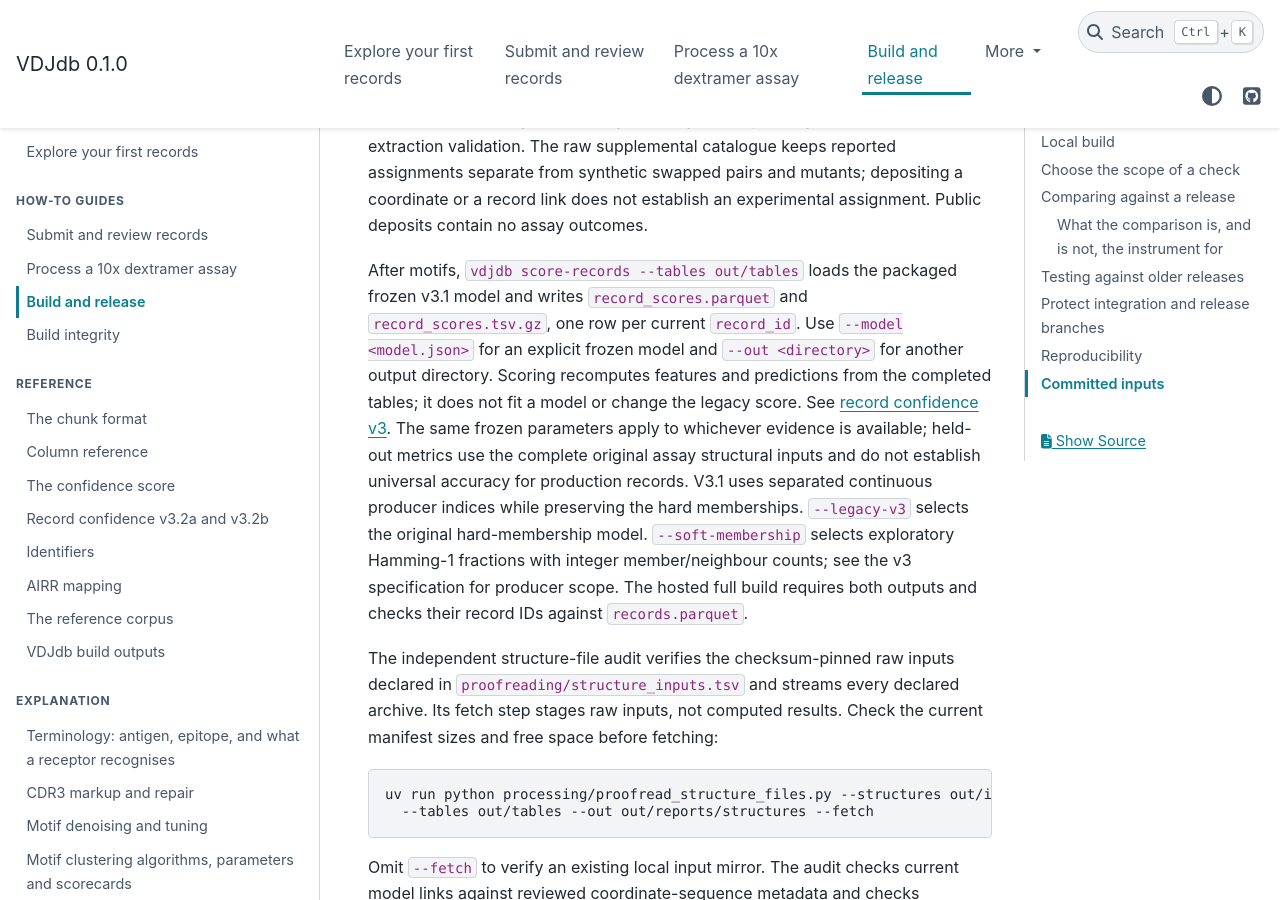
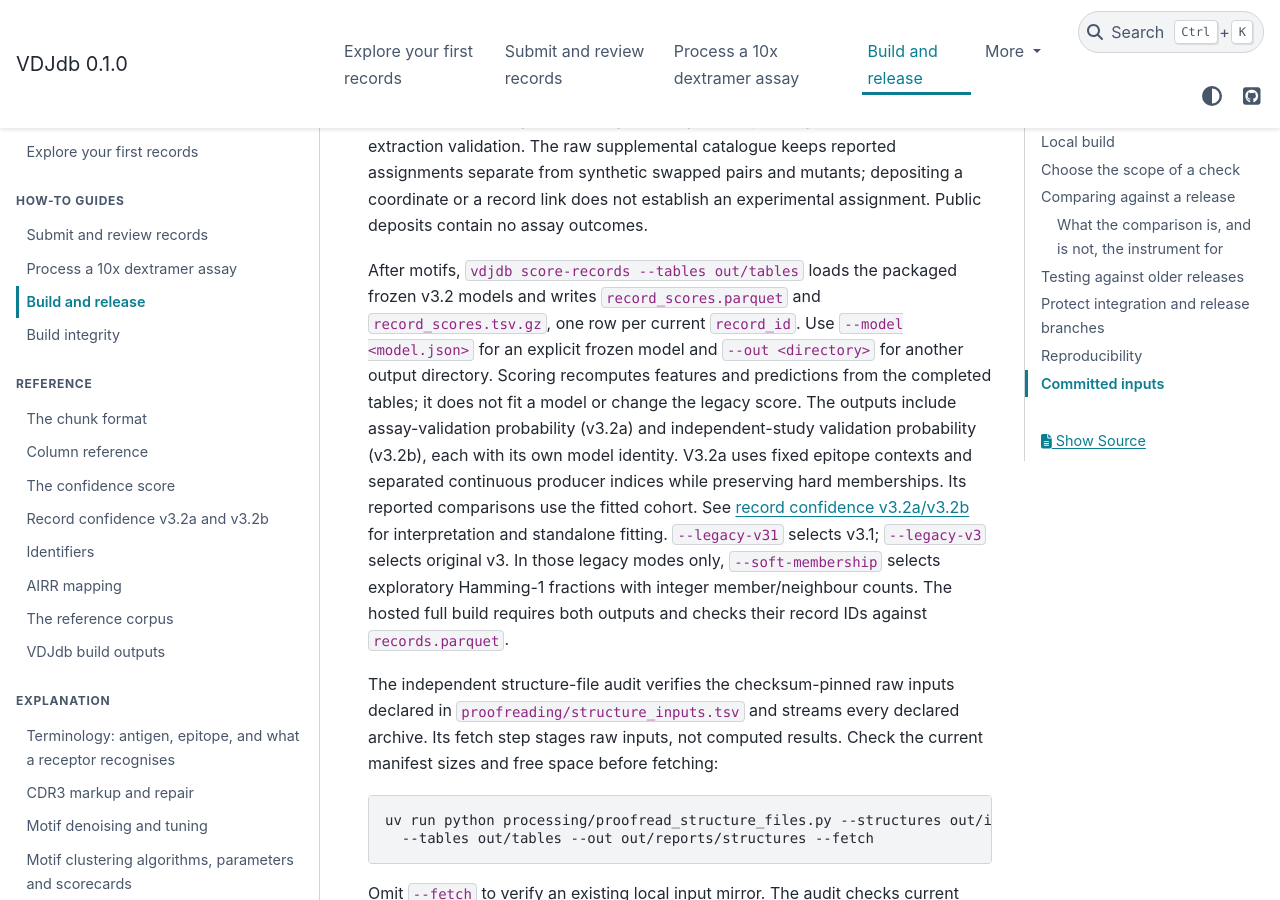
Before and after one commit to antigenomics/vdjdb-db, a Sphinx documentation site: the page built from docs/builds.md, in a window 1280 px wide and 900 px high, scrolled down 1249 px. Built offline with Sphinx 7.4.7 and the PyData theme 0.15.4, drawn with Linux system fonts in a browser that asks for light colours.

Commit message:
Align build documentation with v3.2 score defaults

```diff
--- a/docs/builds.md
+++ b/docs/builds.md
@@ -49,16 +49,17 @@ keeps reported assignments separate from synthetic swapped pairs and mutants; de
 coordinate or a record link does not establish an experimental assignment. Public deposits
 contain no assay outcomes.
 
-After motifs, `vdjdb score-records --tables out/tables` loads the packaged frozen v3.1 model
+After motifs, `vdjdb score-records --tables out/tables` loads the packaged frozen v3.2 models
 and writes `record_scores.parquet` and `record_scores.tsv.gz`, one row per current `record_id`.
 Use `--model <model.json>` for an explicit frozen model and `--out <directory>` for another
 output directory. Scoring recomputes features and predictions from the completed tables;
-it does not fit a model or change the legacy score. See [record confidence v3](standards/record-scoring-v3.md).
-The same frozen parameters apply to whichever evidence is available; held-out metrics use the
-complete original assay structural inputs and do not establish universal accuracy for production
-records. V3.1 uses separated continuous producer indices while preserving the hard memberships.
-`--legacy-v3` selects the original hard-membership model. `--soft-membership` selects exploratory
-Hamming-1 fractions with integer member/neighbour counts; see the v3 specification for producer scope.
+it does not fit a model or change the legacy score. The outputs include assay-validation probability
+(v3.2a) and independent-study validation probability (v3.2b), each with its own model identity.
+V3.2a uses fixed epitope contexts and separated continuous producer indices while preserving hard
+memberships. Its reported comparisons use the fitted cohort. See
+[record confidence v3.2a/v3.2b](standards/record-scoring-v3.md) for interpretation and standalone fitting.
+`--legacy-v31` selects v3.1; `--legacy-v3` selects original v3. In those legacy modes only,
+`--soft-membership` selects exploratory Hamming-1 fractions with integer member/neighbour counts.
 The hosted full build requires both outputs and checks their record IDs against `records.parquet`.
 
 The independent structure-file audit verifies the checksum-pinned raw inputs declared in
```
Also changed, not shown: README.md (+3 -4 lines), docs/outputs.md (+5 -5 lines), docs/standards/record-scoring-v3.md (+3 -2 lines).
